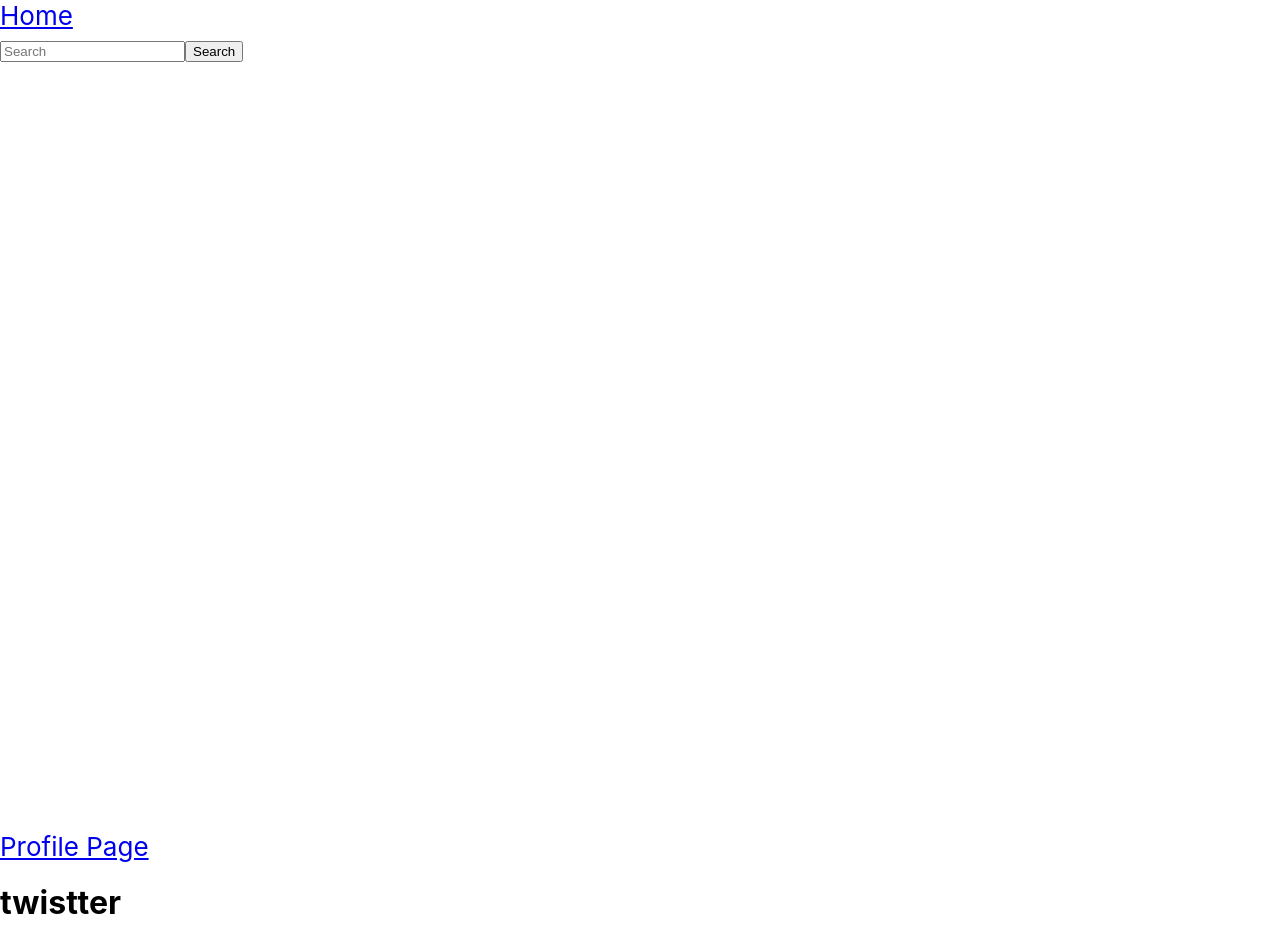
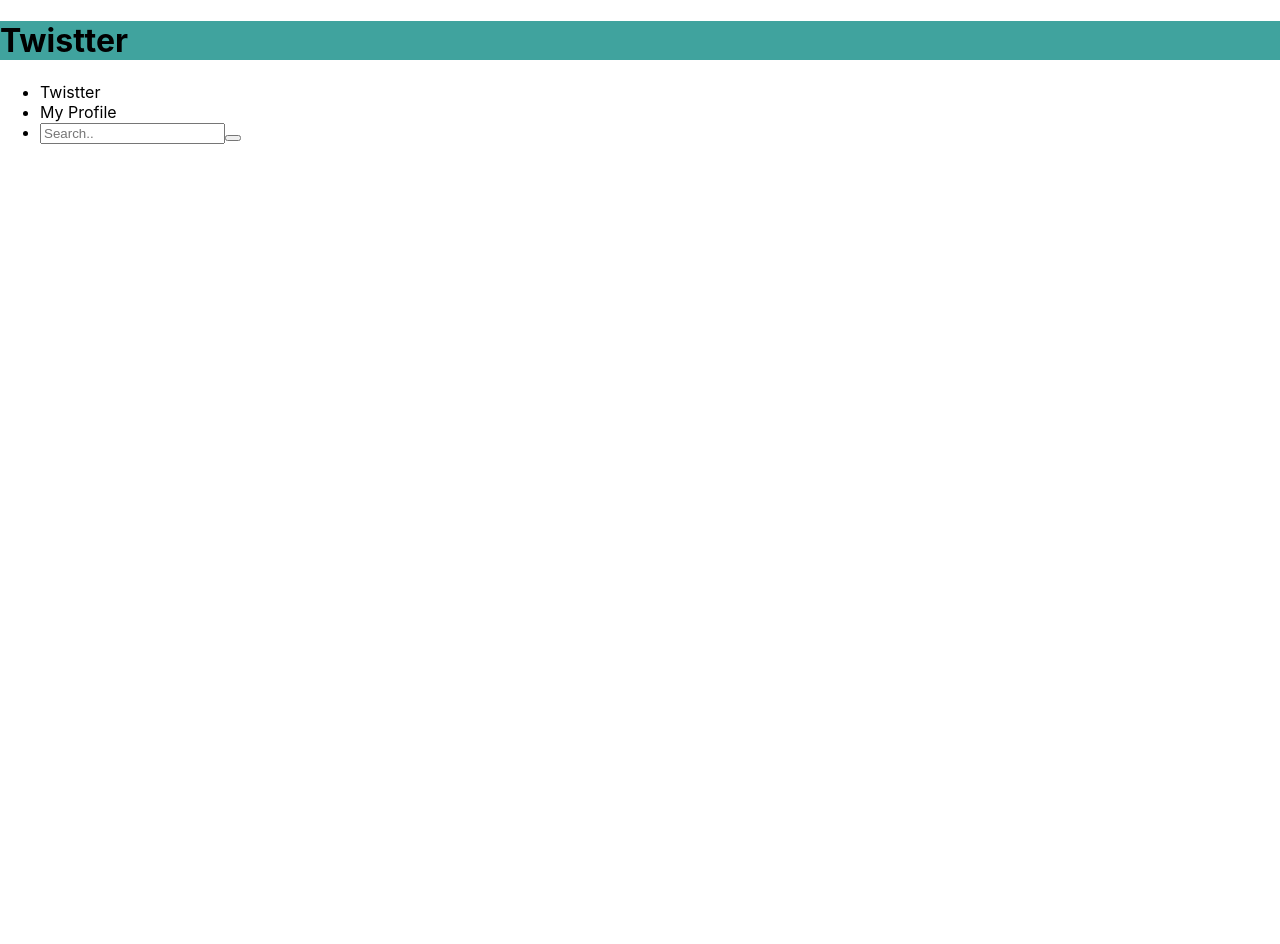
Before and after one commit to aniamb/twistter-307, a React (Create React App) app in the folder twistter/: page /timeline in a window 1280 px wide. After the commit the page ends 800 px from the top, so only its background shows below. Built offline with nearby package versions, Linux system fonts and the light colour scheme.

Commit message:
App js handles redirection to timeline page

```diff
--- a/twistter/package.json
+++ b/twistter/package.json
@@ -10,6 +10,7 @@
     "react": "^16.9.0",
     "react-bootstrap": "^1.0.0-beta.12",
     "react-dom": "^16.9.0",
+    "react-router-dom": "^5.0.1",
     "react-scripts": "3.1.1"
   },
   "scripts": {
--- a/twistter/src/App.css
+++ b/twistter/src/App.css
@@ -9,14 +9,14 @@
 }
 
 .App-header {
-  background-color: white;
-  min-height: 100vh;
-  display: inline-block;
-  flex-direction: row;
-  align-items: center;
-  justify-content: center;
-  font-size: calc(10px + 2vmin);
-  color: black;
+  background-color: rgb(64, 163, 158);
+  min-height: 15%;
+  display: flex;
+  flex-direction: column;
+  align-items: center;
+  justify-content: center;
+  font-size: calc(10px + 2vmin);
+  color: white;
 }
 
 
--- a/twistter/src/App.js
+++ b/twistter/src/App.js
@@ -1,36 +1,27 @@
 import React from 'react';
 import logo from './logo.svg';
 import './App.css';
+import Timeline from './Timeline.js'
 import Navbar from 'react-bootstrap/Navbar'
 import Nav from 'react-bootstrap/Nav'
 import Form from 'react-bootstrap/Form'
 import FormControl from 'react-bootstrap/FormControl'
 import Button from 'react-bootstrap/Button'
-
+import { Redirect } from 'react-router-dom'
+import {Switch, Route} from 'react-router-dom'
 
 function App() {
-
-
-
   return (
     <div className="App">
-      <header className="App-header">
-          <Navbar>
-              <Nav.Link href="#home">Home</Nav.Link>
-          </Navbar>
-          <div className="SearchBar">
-            <Form>
-              <FormControl type="text" placeholder="Search" className="mr-sm-2" />
-              <Button variant="outline-success">Search</Button>
-            </Form>
-          </div>
-          <Navbar>
-              <Nav.Link href="#profile">Profile Page</Nav.Link>
-          </Navbar>
-      </header>
-      <body>
-        <h1> twistter </h1>
-      </body>
+      <div className="App-header">
+          <h1>Twistter</h1>
+      </div>
+        <Switch>
+            <Route path="/timeline" component={Timeline}/>
+            <Route render= {() =>
+                <Timeline />
+            }/>
+        </Switch>
 
     </div>
 
--- /dev/null
+++ b/twistter/src/Timeline.js
@@ -0,0 +1,52 @@
+import React, {Component} from 'react';
+import logo from './logo.svg';
+import './App.css';
+import Navbar from 'react-bootstrap/Navbar'
+import Nav from 'react-bootstrap/Nav'
+import Form from 'react-bootstrap/Form'
+import FormControl from 'react-bootstrap/FormControl'
+import Button from 'react-bootstrap/Button'
+
+import { Redirect } from 'react-router-dom'
+
+class Timeline extends Component{
+    render() {
+        return (
+            <div className="Timeline">
+                {/*<header className="App-header">*/}
+                {/*    <Navbar>*/}
+                {/*        <Nav.Link href="#home">Home</Nav.Link>*/}
+                {/*    </Navbar>*/}
+                {/*    <div className="SearchBar">*/}
+                {/*        <Form>*/}
+                {/*            <FormControl type="text" placeholder="Search" className="mr-sm-2"/>*/}
+                {/*            <Button variant="outline-success">Search</Button>*/}
+                {/*        </Form>*/}
+                {/*    </div>*/}
+                {/*    <Navbar>*/}
+                {/*        <Nav.Link href="#profile">Profile Page</Nav.Link>*/}
+                {/*    </Navbar>*/}
+                {/*</header>*/}
+                {/*<body>*/}
+                {/*<h1> twistter </h1>*/}
+                {/*</body>*/}
+
+                <div className="links">
+                    <ul className="navLinks">
+                        <li>Twistter</li>
+                        {/* <li><NavLink exact to="/">home</NavLink></li> */}
+                        <li>My Profile</li>
+                        <li>
+                            <form>
+                                <input type="text" placeholder="Search.." name="search"></input>
+                                <button type="submit"><i className="fa fa-search"></i></button>
+                            </form>
+                        </li>
+                    </ul>
+                </div>
+            </div>
+
+        );
+    }
+}
+export default Timeline;
--- a/twistter/src/index.js
+++ b/twistter/src/index.js
@@ -3,8 +3,14 @@ import ReactDOM from 'react-dom';
 import './index.css';
 import App from './App';
 import * as serviceWorker from './serviceWorker';
+import { BrowserRouter as Router } from 'react-router-dom';
 
-ReactDOM.render(<App />, document.getElementById('root'));
+ReactDOM.render(
+    <Router>
+        <App />
+    </Router>,
+    document.getElementById('root')
+);
 
 
 
```
Also changed, not shown: 1 other file (tests, documents, lock files or other folders).
